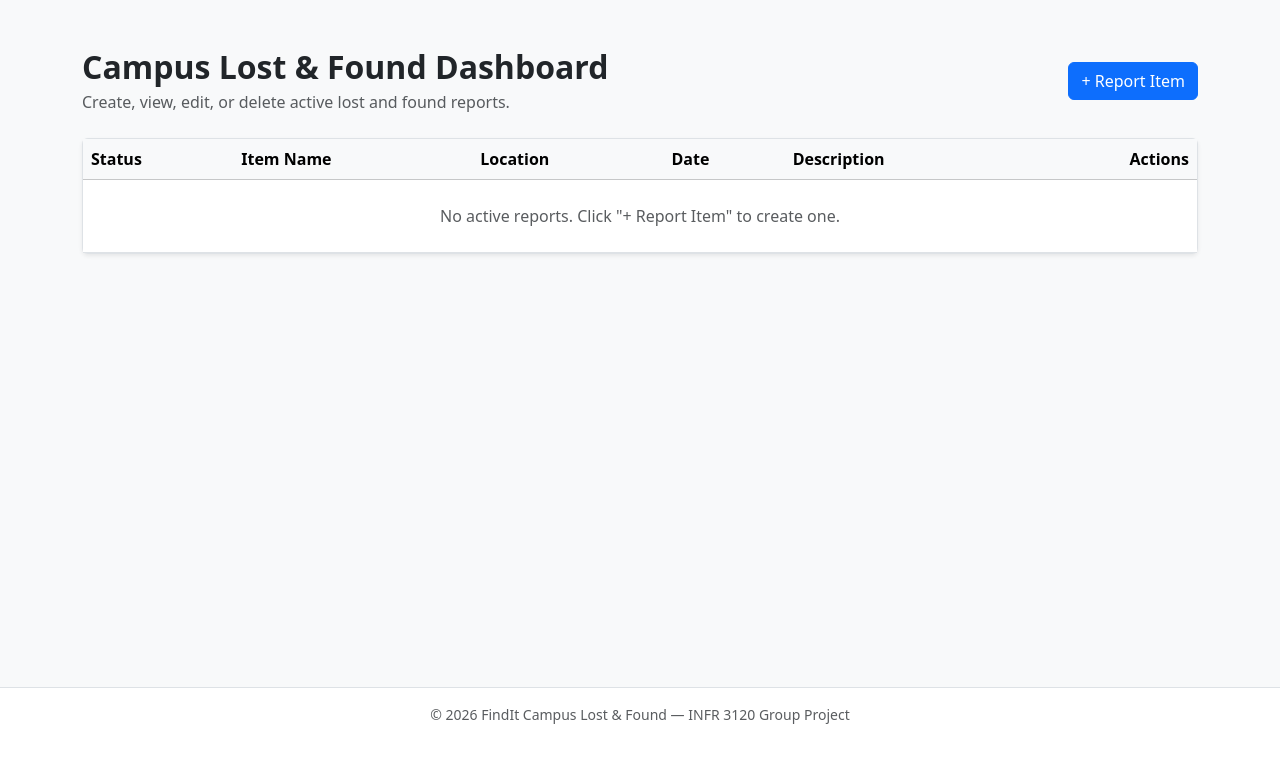
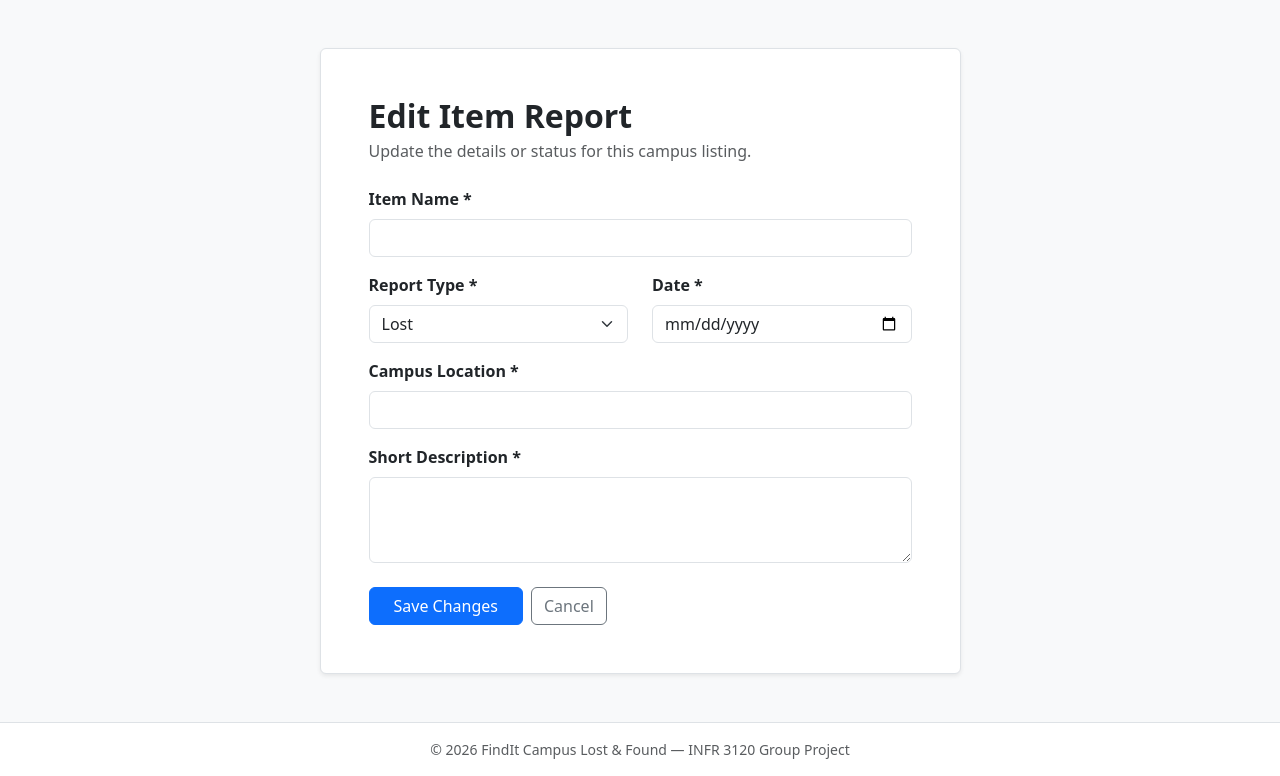
Before and after one commit to Zafir-SM/INFR3120-Fall26-Project, a Node server app: template views/edit.ejs in a window 1280 px wide. Shown: the part 59-835 px from the top of the page. Before the commit the page ends 783 px from the top, so only its background shows below. Run offline with Node 20, Linux system fonts and the light colour scheme; the template is opened without the code that fills it, so the values that code supplies are empty; some libraries are stand-ins or nearby versions.

Commit message:
editing file for items (Last commit was wrong file)

```diff
--- a/views/edit.ejs
+++ b/views/edit.ejs
@@ -1,72 +1,50 @@
 <%- include('partials/header') %>
 
-<% if (msg === 'created') { %>
-  <div class="alert alert-success alert-dismissible fade show" role="alert">
-    <strong>Report created!</strong> Your item has been added to the dashboard.
-    <button type="button" class="btn-close" data-bs-dismiss="alert" aria-label="Close"></button>
-  </div>
-<% } else if (msg === 'updated') { %>
-  <div class="alert alert-info alert-dismissible fade show" role="alert">
-    <strong>Report updated!</strong> Your changes have been saved.
-    <button type="button" class="btn-close" data-bs-dismiss="alert" aria-label="Close"></button>
-  </div>
-<% } else if (msg === 'deleted') { %>
-  <div class="alert alert-warning alert-dismissible fade show" role="alert">
-    <strong>Report deleted!</strong> The item has been removed from the dashboard.
-    <button type="button" class="btn-close" data-bs-dismiss="alert" aria-label="Close"></button>
-  </div>
-<% } %>
+<div class="row justify-content-center">
+  <div class="col-lg-7">
+    <div class="card border shadow-sm">
+      <div class="card-body p-4 p-md-5">
+        <h2 class="fw-bold mb-1">Edit Item Report</h2>
+        <p class="text-muted mb-4">Update the details or status for this campus listing.</p>
 
-<div class="d-flex flex-column flex-md-row justify-content-between align-items-md-center mb-4 gap-3">
-  <div>
-    <h2 class="fw-bold mb-1">Campus Lost &amp; Found Dashboard</h2>
-    <p class="text-muted mb-0">Create, view, edit, or delete active lost and found reports.</p>
-  </div>
-  <div>
-    <a href="/report" class="btn btn-primary">+ Report Item</a>
-  </div>
-</div>
+        <form action="/edit/<%= item.id %>" method="POST">
+          <div class="mb-3">
+            <label for="itemName" class="form-label fw-semibold">Item Name *</label>
+            <input type="text" class="form-control" id="itemName" name="itemName" minlength="2" value="<%= item.itemName %>" required />
+          </div>
 
-<div class="card border shadow-sm">
-  <div class="table-responsive">
-    <table class="table table-hover align-middle mb-0">
-      <thead class="table-light">
-        <tr>
-          <th>Status</th>
-          <th>Item Name</th>
-          <th>Location</th>
-          <th>Date</th>
-          <th>Description</th>
-          <th class="text-end">Actions</th>
-        </tr>
-      </thead>
-      <tbody>
-        <% if (reports.length === 0) { %>
-          <tr>
-            <td colspan="6" class="text-center text-muted py-4">No active reports. Click "+ Report Item" to create one.</td>
-          </tr>
-        <% } %>
-        <% reports.forEach(item => { %>
-          <tr>
-            <td>
-              <span class="badge rounded-pill px-3 py-2 <%= item.status === 'Found' ? 'badge-found' : 'badge-lost' %>">
-                <%= item.status %>
-              </span>
-            </td>
-            <td class="fw-semibold"><%= item.itemName %></td>
-            <td><%= item.location %></td>
-            <td><%= item.date %></td>
-            <td class="text-muted"><%= item.description %></td>
-            <td class="text-end text-nowrap">
-              <a href="/edit/<%= item.id %>" class="btn btn-sm btn-outline-primary me-1">Edit</a>
-              <form action="/delete/<%= item.id %>" method="POST" class="d-inline" onsubmit="return confirm('Delete this report?');">
-                <button type="submit" class="btn btn-sm btn-outline-danger">Delete</button>
-              </form>
-            </td>
-          </tr>
-        <% }) %>
-      </tbody>
-    </table>
+          <div class="row">
+            <div class="col-md-6 mb-3">
+              <label for="status" class="form-label fw-semibold">Report Type *</label>
+              <select class="form-select" id="status" name="status" required>
+                <option value="Lost" <%= item.status === 'Lost' ? 'selected' : '' %>>Lost</option>
+                <option value="Found" <%= item.status === 'Found' ? 'selected' : '' %>>Found</option>
+              </select>
+            </div>
+
+            <div class="col-md-6 mb-3">
+              <label for="date" class="form-label fw-semibold">Date *</label>
+              <input type="date" class="form-control" id="date" name="date" value="<%= item.date %>" required />
+            </div>
+          </div>
+
+          <div class="mb-3">
+            <label for="location" class="form-label fw-semibold">Campus Location *</label>
+            <input type="text" class="form-control" id="location" name="location" minlength="2" value="<%= item.location %>" required />
+          </div>
+
+          <div class="mb-4">
+            <label for="description" class="form-label fw-semibold">Short Description *</label>
+            <textarea class="form-control" id="description" name="description" rows="3" minlength="5" required><%= item.description %></textarea>
+          </div>
+
+          <div class="d-flex gap-2">
+            <button type="submit" class="btn btn-primary px-4">Save Changes</button>
+            <a href="/dashboard" class="btn btn-outline-secondary">Cancel</a>
+          </div>
+        </form>
+      </div>
+    </div>
   </div>
 </div>
 
```
